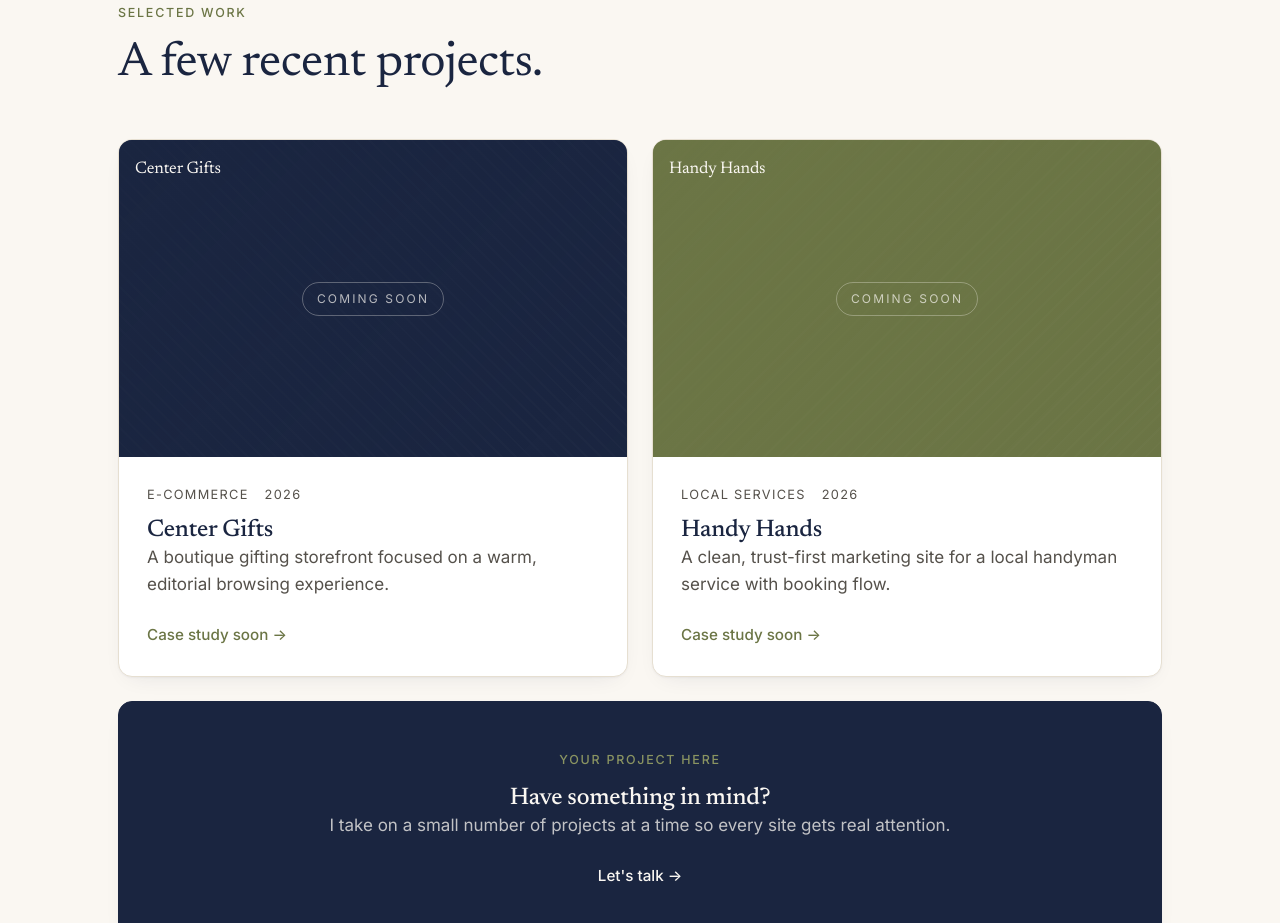
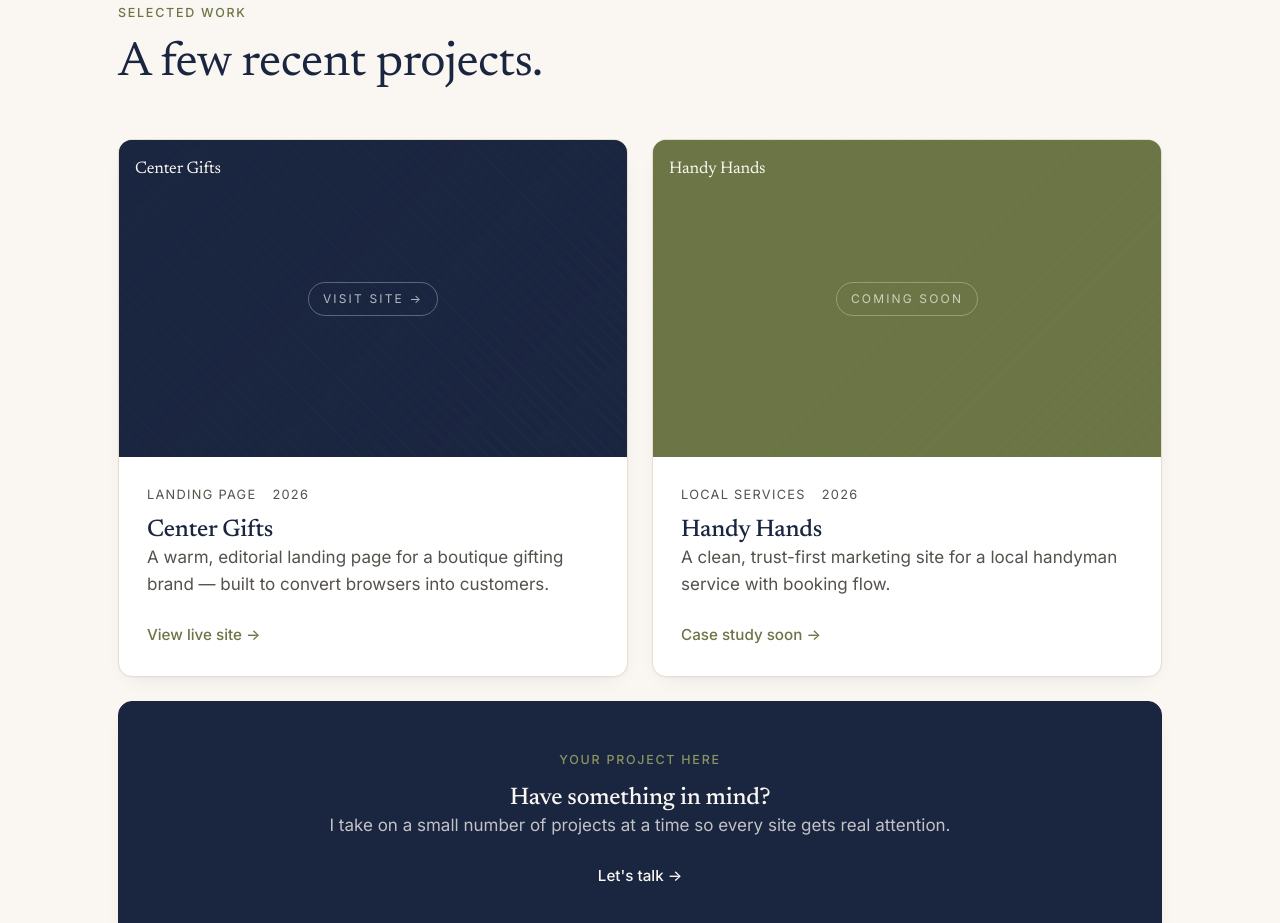
Before and after one commit to jcbreshears/jcbreshears.github.io, a plain HTML site: page index.html in a window 1280 px wide. Shown: the part 767-1690 px from the top of the page. Drawn offline with Linux system fonts and the light colour scheme.

Commit message:
Link Center Gifts card to live site

```diff
--- a/index.html
+++ b/index.html
@@ -50,17 +50,17 @@
 
       <div class="grid">
         <article class="card reveal">
-          <div class="card__media" data-label="Center Gifts">
-            <span class="card__placeholder">Coming soon</span>
-          </div>
+          <a class="card__media" data-label="Center Gifts" href="https://jcbreshears.github.io/center-gifts-landing-page/" target="_blank" rel="noopener">
+            <span class="card__placeholder">Visit site &rarr;</span>
+          </a>
           <div class="card__body">
             <div class="card__meta">
-              <span>E-commerce</span>
+              <span>Landing Page</span>
               <span>2026</span>
             </div>
             <h3>Center Gifts</h3>
-            <p>A boutique gifting storefront focused on a warm, editorial browsing experience.</p>
-            <a class="card__link" href="#" aria-disabled="true">Case study soon &rarr;</a>
+            <p>A warm, editorial landing page for a boutique gifting brand — built to convert browsers into customers.</p>
+            <a class="card__link" href="https://jcbreshears.github.io/center-gifts-landing-page/" target="_blank" rel="noopener">View live site &rarr;</a>
           </div>
         </article>
 
--- a/styles.css
+++ b/styles.css
@@ -204,6 +204,7 @@ p { margin: 0 0 1em; color: var(--ink-soft); }
   box-shadow: var(--shadow-lift);
   border-color: #dcd3c0;
 }
+.card:hover .card__media { filter: brightness(1.08); }
 .card--wide { grid-column: 1 / -1; background: var(--navy); color: var(--bg); border-color: var(--navy); }
 .card--wide h3 { color: var(--bg); }
 .card--wide p { color: rgba(250, 247, 242, 0.75); }
@@ -213,6 +214,9 @@ p { margin: 0 0 1em; color: var(--ink-soft); }
 
 .card__media {
   aspect-ratio: 16 / 10;
+  text-decoration: none;
+  cursor: pointer;
+  transition: filter .4s var(--ease);
   background:
     linear-gradient(135deg, rgba(26, 37, 64, 0.85), rgba(26, 37, 64, 0.6)),
     repeating-linear-gradient(45deg, rgba(255,255,255,0.03) 0 2px, transparent 2px 10px);
```
